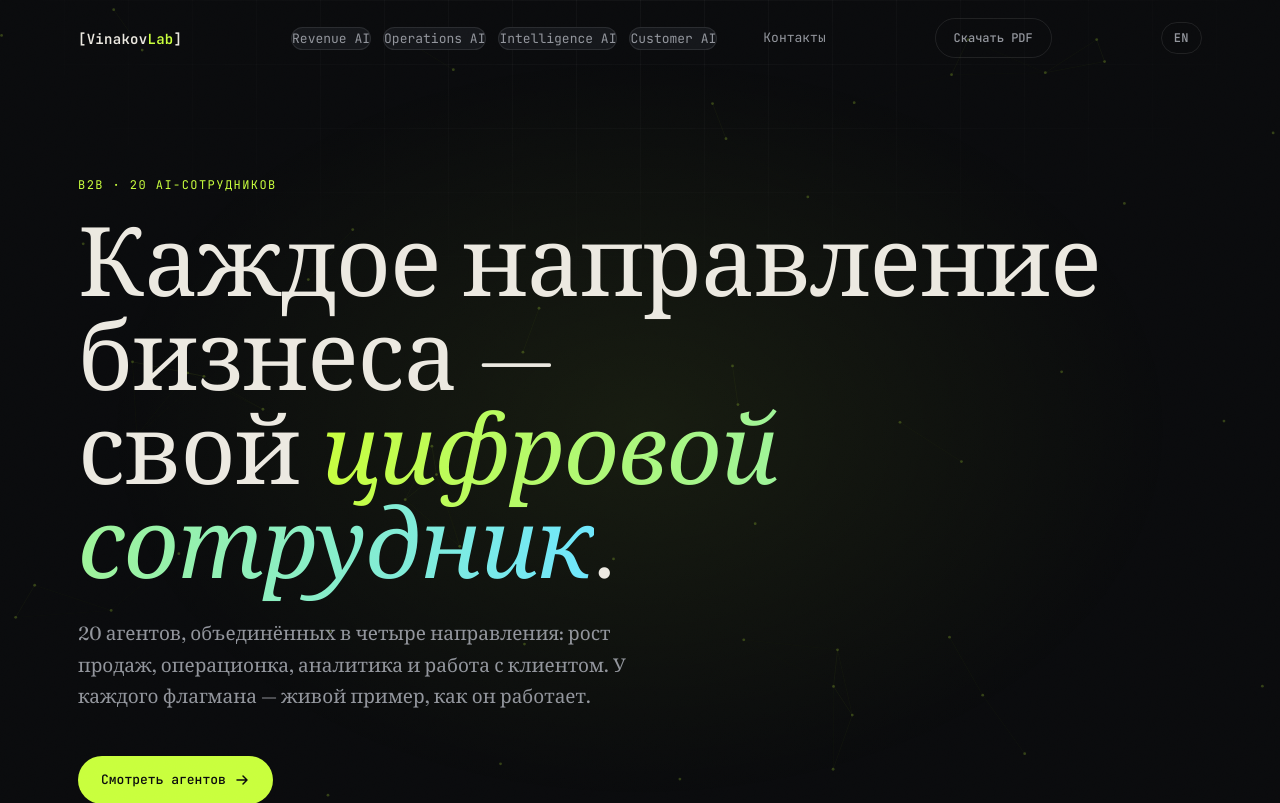
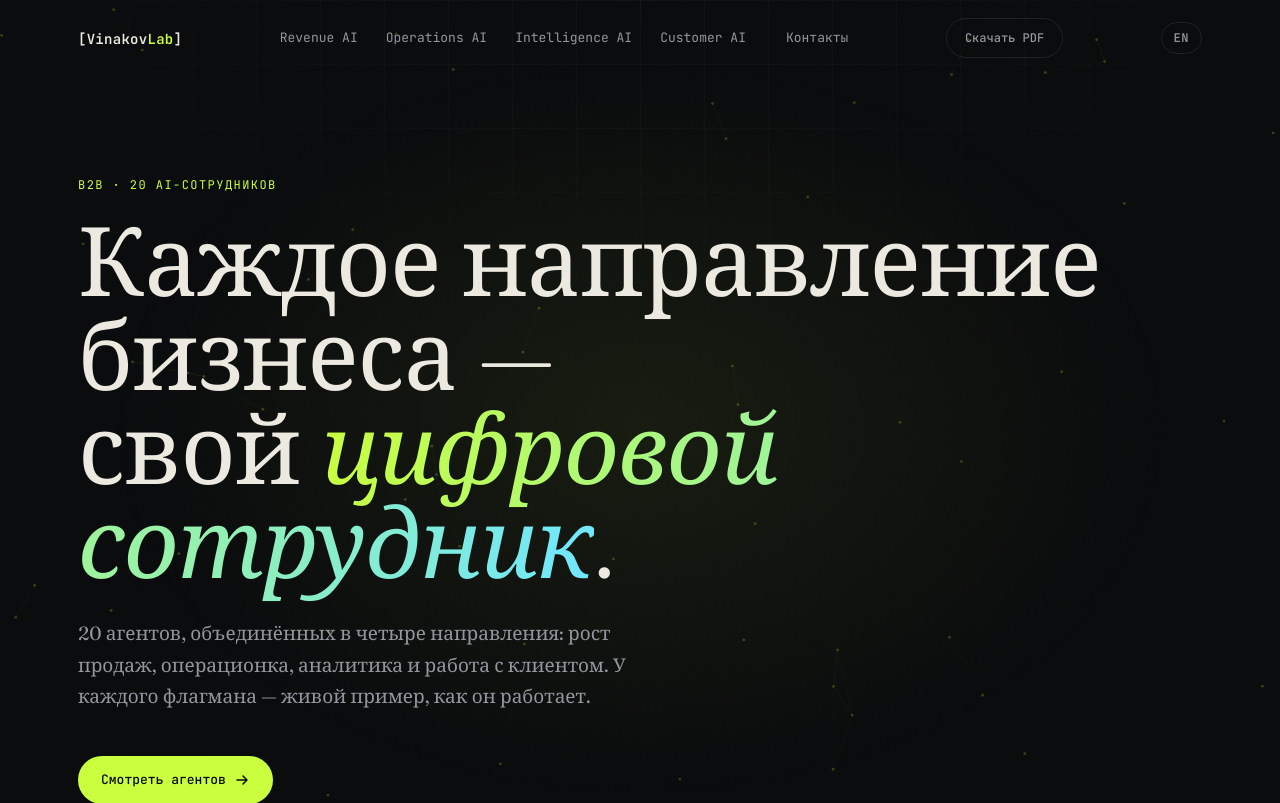
Before and after one commit to Hidan744/111, a web app: file index.html in a window 1280 px wide. Shown: the top 803 px of the page. Run offline with its HTML, style and script files only (its server is not run), Linux system fonts and the light colour scheme.

Commit message:
Drop pill background from header nav links, keep hover highlight
Nav items now look like plain text links (matching Контакты/Contact)
instead of pill buttons — hover still highlights via the shared
main-nav underline treatment.

Co-Authored-By: Claude Sonnet 5 <noreply@anthropic.com>
Claude-Session: https://claude.ai/code/session_01EB6pWiXLJfp4Y9Noxy6nWn

```diff
--- a/css/agents.css
+++ b/css/agents.css
@@ -25,21 +25,15 @@
   .cap-grid--3 { grid-template-columns: 1fr; }
 }
 
-/* ---- category pills in the header nav ---- */
-.nav-pills { display: flex; align-items: center; gap: 12px; flex-wrap: wrap; }
+/* ---- category links in the header nav ---- */
+.nav-pills { display: flex; align-items: center; gap: 28px; flex-wrap: wrap; }
 .nav-pill {
-  display: flex; align-items: center;
-  font-family: var(--mono); font-size: 13px; line-height: 1; color: var(--text-dim);
-  border: 1px solid var(--border); background: var(--surface);
-  padding: 10px 16px; border-radius: 999px; white-space: nowrap;
-  transition: border-color 0.2s var(--ease), color 0.2s var(--ease), background 0.2s var(--ease);
+  font-family: var(--mono); font-size: 13px; color: var(--text-dim); white-space: nowrap;
 }
-.nav-pill::after { content: none; }
-.nav-pill:hover { border-color: var(--border-strong); color: var(--text); background: var(--surface-hover); }
-.main-nav .nav-contact { margin-left: 10px; }
+.main-nav .nav-contact { margin-left: 4px; }
 @media (max-width: 1180px) {
-  .nav-pills { gap: 8px; }
-  .nav-pill { padding: 8px 12px; font-size: 12px; }
+  .nav-pills { gap: 18px; }
+  .nav-pill { font-size: 12px; }
 }
 
 /* ---- category kpi line under section title ---- */
--- a/index-en.html
+++ b/index-en.html
@@ -25,7 +25,7 @@
 <link href="https://fonts.googleapis.com/css2?family=Fraunces:ital,opsz,wght@0,9..144,300;0,9..144,400;0,9..144,500;0,9..144,600;1,9..144,400;1,9..144,500&family=JetBrains+Mono:wght@400;500;600;700&display=swap" rel="stylesheet">
 
 <link rel="stylesheet" href="css/style.css?v=9">
-<link rel="stylesheet" href="css/agents.css?v=8">
+<link rel="stylesheet" href="css/agents.css?v=9">
 
 <link rel="icon" href="/favicon.ico" sizes="any">
 <link rel="icon" type="image/png" sizes="32x32" href="icons/icon-32.png">
--- a/index.html
+++ b/index.html
@@ -25,7 +25,7 @@
 <link href="https://fonts.googleapis.com/css2?family=Fraunces:ital,opsz,wght@0,9..144,300;0,9..144,400;0,9..144,500;0,9..144,600;1,9..144,400;1,9..144,500&family=JetBrains+Mono:wght@400;500;600;700&display=swap" rel="stylesheet">
 
 <link rel="stylesheet" href="css/style.css?v=9">
-<link rel="stylesheet" href="css/agents.css?v=8">
+<link rel="stylesheet" href="css/agents.css?v=9">
 
 <link rel="icon" href="/favicon.ico" sizes="any">
 <link rel="icon" type="image/png" sizes="32x32" href="icons/icon-32.png">
```
